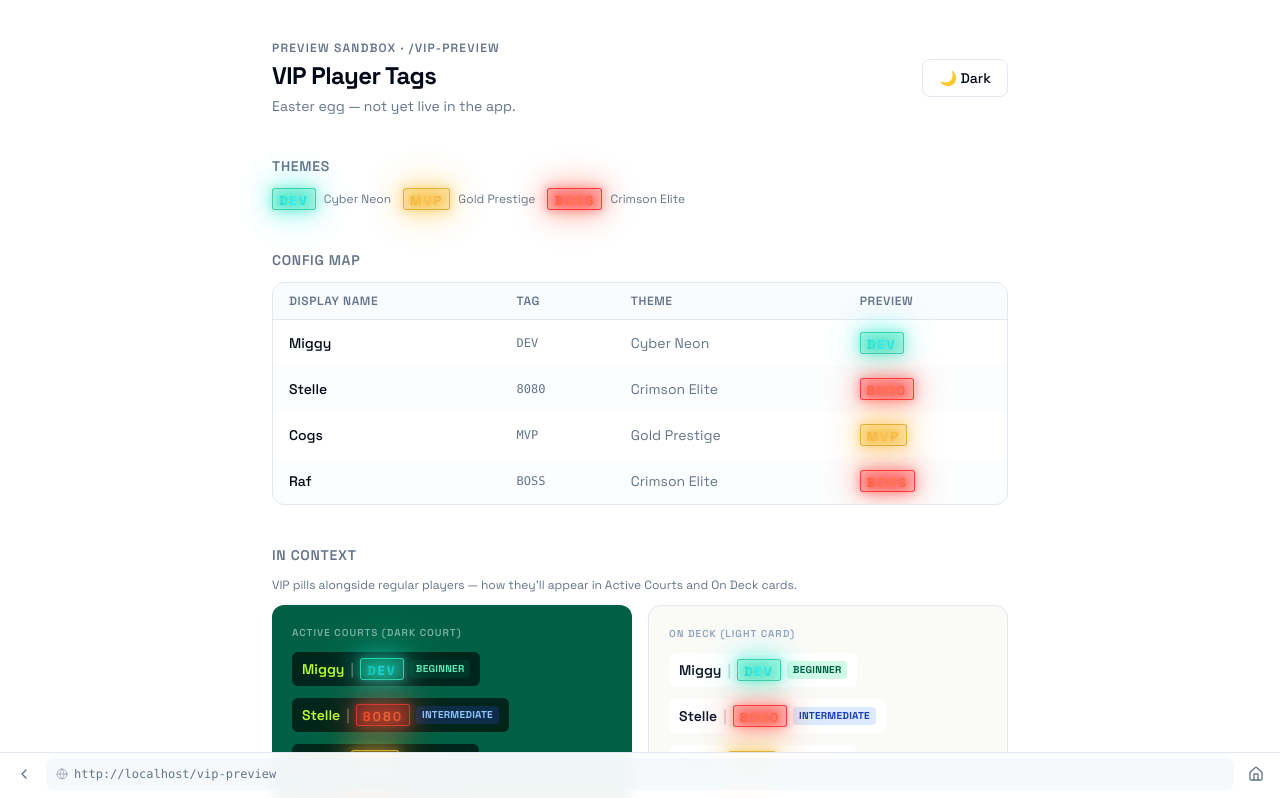
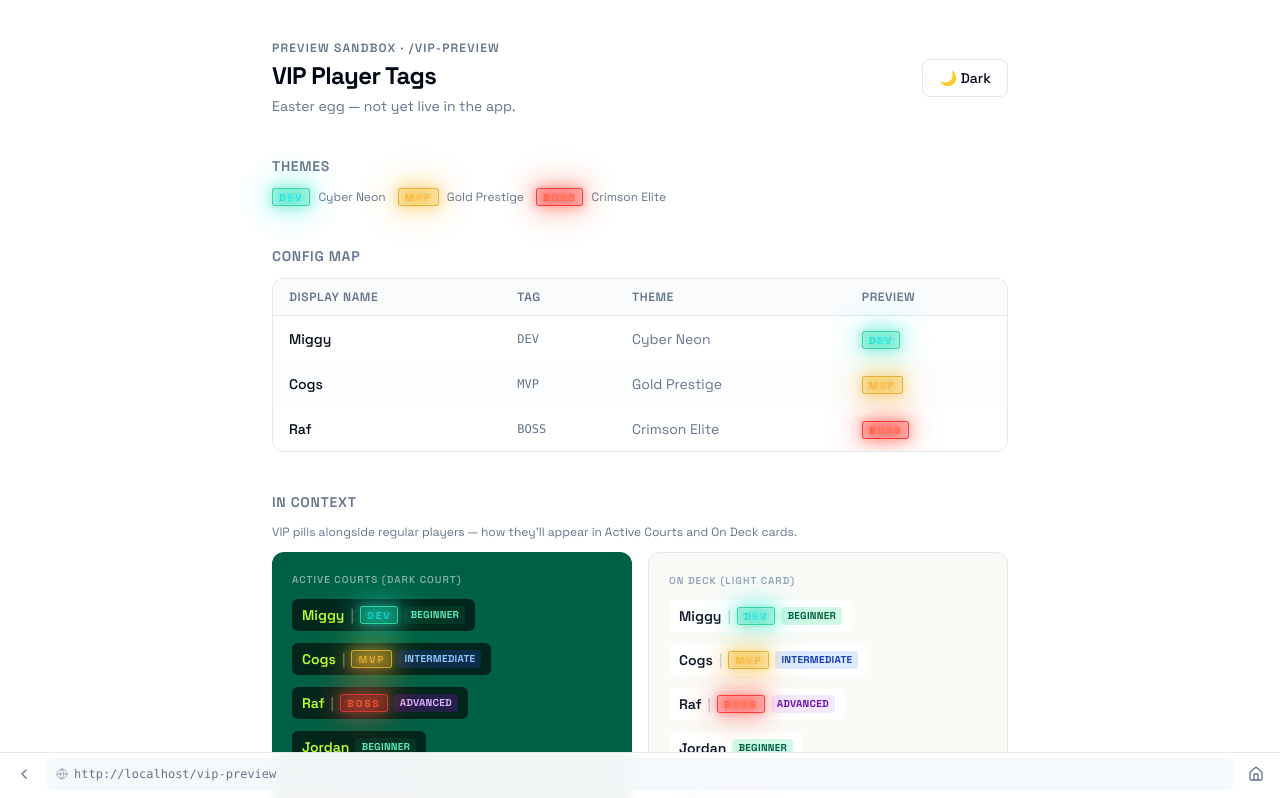
Before and after one commit to Nayzjuan/badminton-app, a Next.js app: page /vip-preview in a window 1280 px wide. Shown: the top 798 px of the page. Built offline with nearby package versions, Linux system fonts and the light colour scheme.

Commit message:
Revert VIP preview to 1dfa4f4 (drop-shadow glow, original sizing)
Co-Authored-By: Claude Sonnet 4.6 <noreply@anthropic.com>

```diff
--- a/src/app/vip-preview/page.tsx
+++ b/src/app/vip-preview/page.tsx
@@ -16,10 +16,9 @@ import { useState } from "react";
 // ── VIP Config Map (proposed — not yet live) ─────────────────
 // Keys are lowercase normalized display names.
 const VIP_PLAYERS: Record<string, { tag: string; theme: VipTheme }> = {
-  miggy:  { tag: "DEV",  theme: "cyber-neon"    },
-  stelle: { tag: "8080", theme: "crimson-elite"  },
-  cogs:   { tag: "MVP",  theme: "gold-prestige"  },
-  raf:    { tag: "BOSS", theme: "crimson-elite"  },
+  miggy: { tag: "DEV", theme: "cyber-neon" },
+  cogs: { tag: "MVP", theme: "gold-prestige" },
+  raf: { tag: "BOSS", theme: "crimson-elite" },
 };
 
 type VipTheme = "cyber-neon" | "gold-prestige" | "crimson-elite";
@@ -100,15 +99,15 @@ function VipTag({
         filter:        dark ? t.glowDark   : t.glowLight,
         animation:     "vip-glow-pulse 2.6s ease-in-out infinite",
         // fixed height keeps the pill the same size as the surrounding text line
-        height: "22px",
+        height: "18px",
         lineHeight: "1",
       }}
     >
       <span
         className={[
           "bg-gradient-to-r bg-clip-text text-transparent",
-          "font-black uppercase tracking-[0.15em]",
-          "text-[13px]",
+          "font-black uppercase tracking-[0.2em]",
+          "text-[10px]",
           t.gradient,
         ].join(" ")}
         style={{
```
